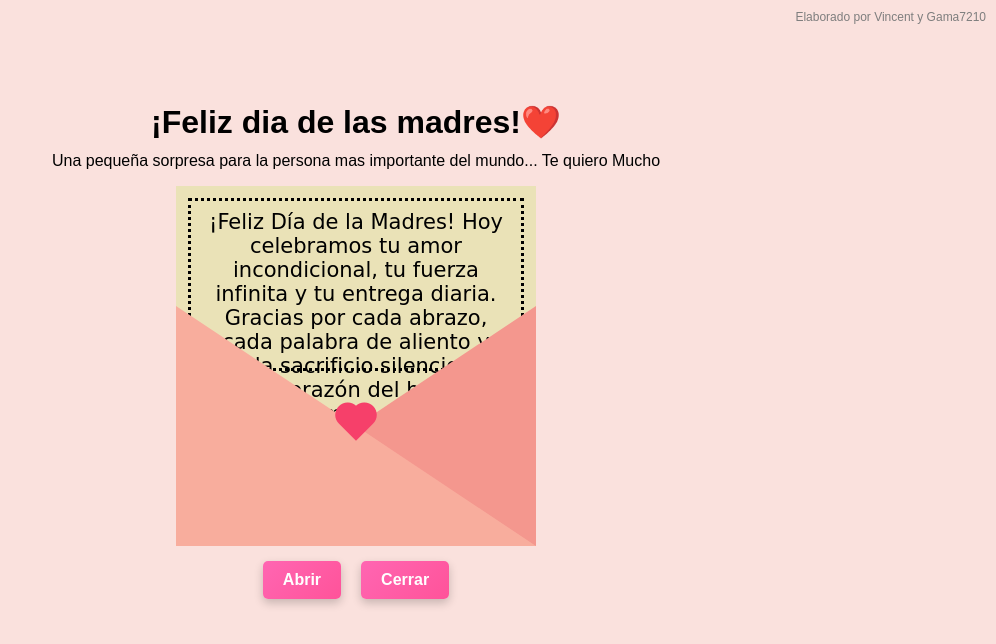
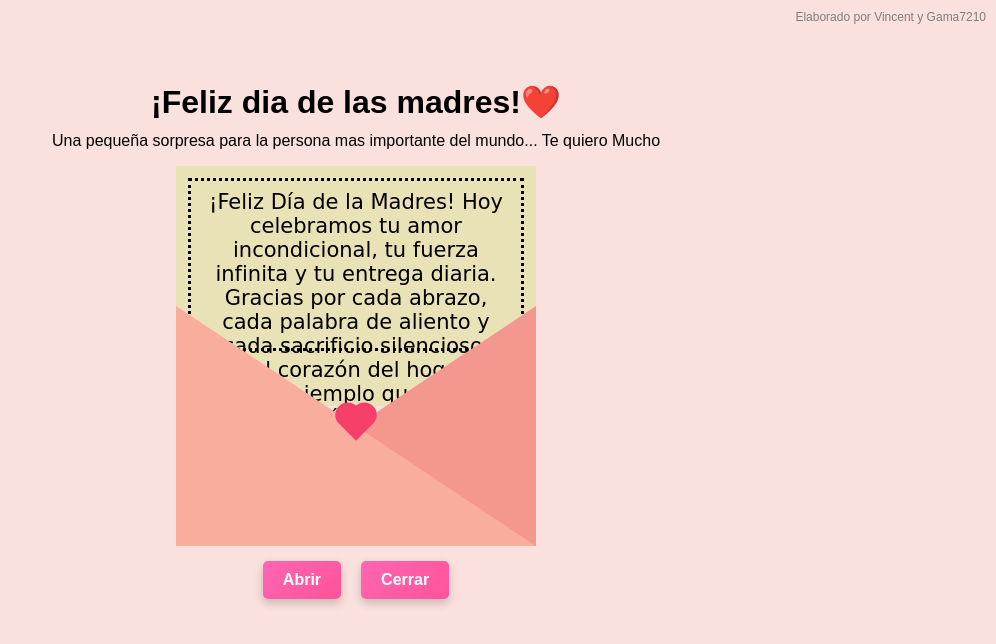
Before and after one commit to 0vethor0/carta_dia_de_las_madres_con_automusica, a plain HTML site: page index.html in a window 1280 px wide. Both pictures are taken after a click on the element 640 px from the left and 425 px from the top of the page. Shown: the whole page, without its empty margins (284-1280 px from the left). Drawn offline with nearby package versions, Linux system fonts and the light colour scheme; a web font is replaced by a local one.

Commit message:
altura de la etiqueta abrir-mensaje

```diff
--- a/app.js
+++ b/app.js
@@ -103,8 +103,8 @@ document.addEventListener('DOMContentLoaded', () => { // Asegúrate que el DOM e
 
         const h1 = document.querySelector("h1");
         const p = document.querySelector("p.psorpresa"); // Más específico
-        h1.style.transform = "translateY(-120px)";
-        p.style.transform = "translateY(-120px)";
+        h1.style.transform = "translateY(-140px)";
+        p.style.transform = "translateY(-140px)";
         h1.style.transition = "transform 0.65s ease-in-out";
         p.style.transition = "transform 0.65s ease-in-out";
 
--- a/estilos.css
+++ b/estilos.css
@@ -106,7 +106,7 @@ body {
 }
 
 .abrir-mensaje {
-    transform: translateY(-120px);
+    transform: translateY(-140px);
 }
 
 .bx-rotada {
```
